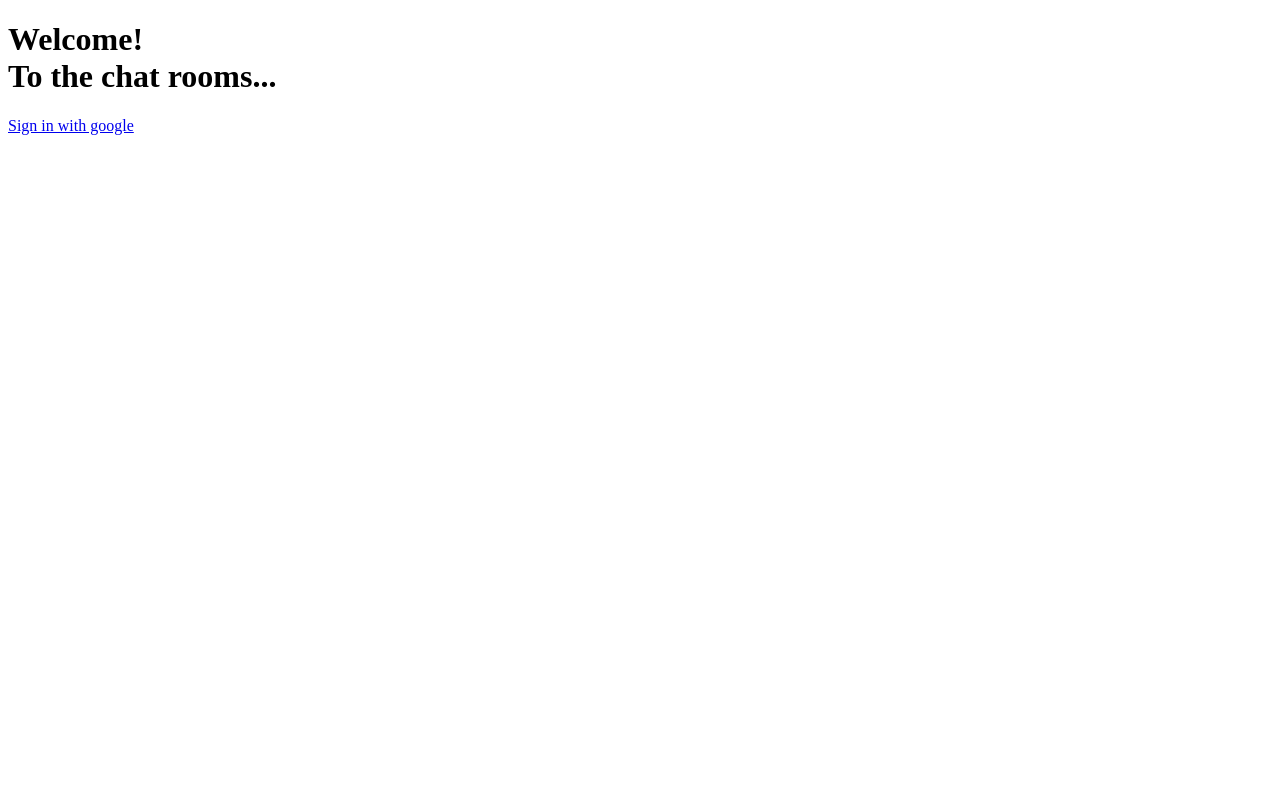
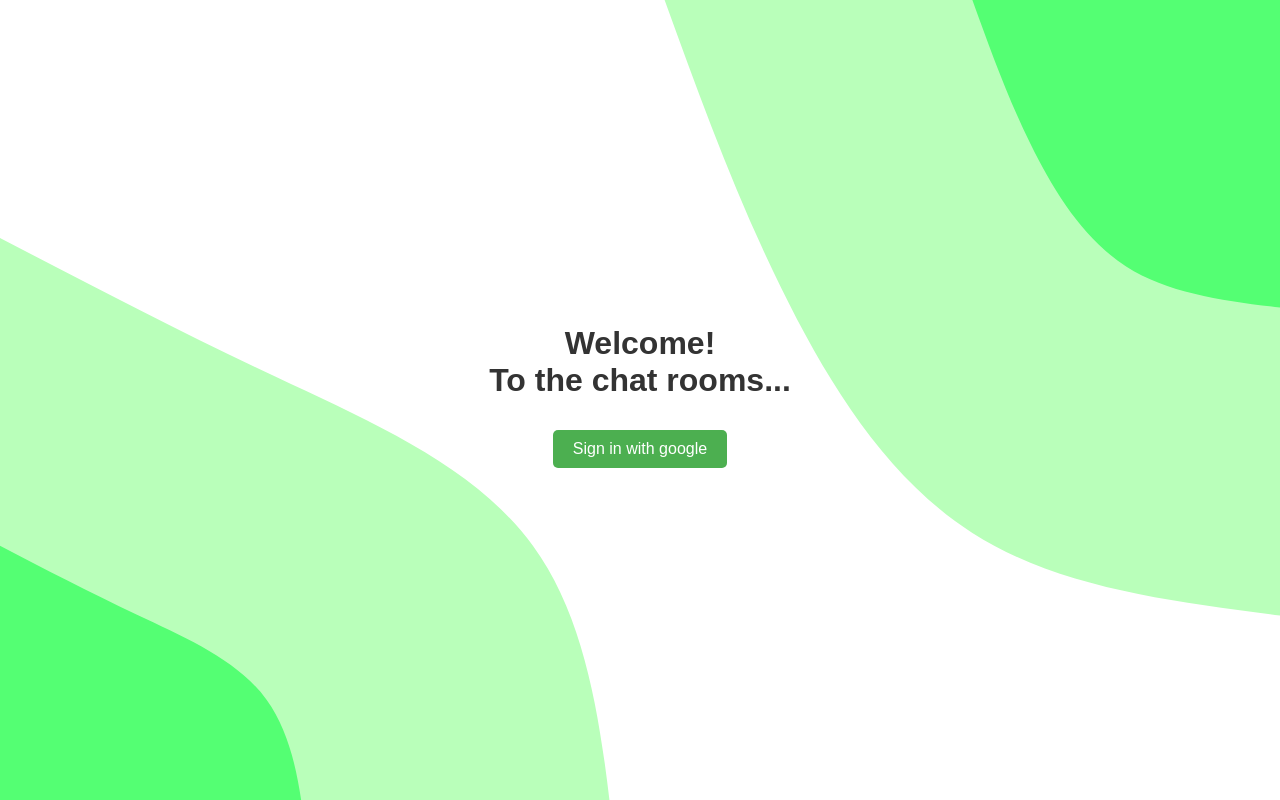
Before and after one commit to rahulpanchal0106/Chatroom_api, a website: page Chatroom_client/landing_page.html in a window 1280 px wide. Drawn offline with Linux system fonts and the light colour scheme.

Commit message:
Applying styles and UI

```diff
--- a/Chatroom_client/home_page_src/script.js
+++ b/Chatroom_client/home_page_src/script.js
@@ -112,7 +112,7 @@ socket.on('newuser',(data)=>{
 socket.on('userLeft',(data)=>{
     const user_left = `<div id="joined">Someone Left the chat</div>`
     document.querySelector('#chat-messages').innerHTML+=user_left;
-    console.log(user_left)
+    console.log("☄️☄️",user_left)
     socket.emit('userLeft',user_left);
     handle_goBottom();
 })
--- a/Chatroom_client/home_page_src/styles.css
+++ b/Chatroom_client/home_page_src/styles.css
@@ -1,13 +1,29 @@
+*{
+    font-family: Arial, sans-serif;
+}
 body {
-    font-family: Arial, sans-serif;
     margin: 0;
     padding: 0;
     transition: all 0.7s ease;
+    overflow-y: hidden;
 }
 
 ::-webkit-scrollbar{
     width: 0px;
 }
+nav{
+    display: flex;
+    justify-content:space-evenly;
+    align-items: center;
+    background-color: #b8e2b100;
+    width: 95%;
+    padding: 15px 2.5%;
+    backdrop-filter: blur(10px);
+}
+#chat_name{
+    font-size: 1.5em;
+}
+
 
 .chat-container {
     max-width: 600px;
@@ -19,6 +35,9 @@ body {
     box-shadow: 0 0 10px rgba(0, 0, 0, 0.1);
     display: flex;
     flex-direction: column;
+    background-image: url('./blob-scene-haikei.svg');
+    background-size: cover;
+    background-repeat: no-repeat;
 }
 
 button {
@@ -43,6 +62,7 @@ button:hover {
     align-items: center;
     justify-content: flex-end;
     padding: 10px;
+    height: 5vh;
     background-color: #f5f5f500;
     width: 96.45%;
 
@@ -53,8 +73,9 @@ button:hover {
     flex-direction: column;
     align-items: flex-start;
     padding: 10px;
-    height: 99lvh;
+    height: 80vh;
     overflow-y: auto;
+
 }
 #msg_recieved{
     display: flex;
--- a/Chatroom_client/landing_page.html
+++ b/Chatroom_client/landing_page.html
@@ -4,6 +4,7 @@
     <meta charset="UTF-8">
     <meta name="viewport" content="width=device-width, initial-scale=1.0">
     <title>Chat Rooms</title>
+    <link rel="stylesheet" href="./landing_page_src/styles.css">
 </head>
 <body>
     <h1>Welcome!<br>To the chat rooms...</h1>
--- /dev/null
+++ b/Chatroom_client/landing_page_src/styles.css
@@ -0,0 +1,39 @@
+body {
+    font-family: 'Arial', sans-serif;
+    background-image: url(./blob-scene-haikei.svg);
+    margin: 0;
+    padding: 0;
+    display: flex;
+    align-items: center;
+    justify-content: center;
+    height: 100vh;
+    flex-direction: column;
+    background-size: cover;
+}
+
+h1 {
+    color: #333;
+    text-align: center;
+}
+
+a {
+    display: block;
+    text-align: center;
+    text-decoration: none;
+    color: #fff;
+    background-color: #4CAF50;
+    padding: 10px 20px;
+    margin: 10px auto;
+    border-radius: 5px;
+    transition: background-color 0.3s;
+}
+
+a:hover {
+    background-color: #45a049;
+}
+
+@media (max-width: 600px) {
+    h1 {
+        font-size: 24px;
+    }
+}
```
Also changed, not shown: Chatroom_client/index.html (+2 -1 lines), Chatroom_client/home_page_src/blob-scene-haikei.svg (added), Chatroom_client/landing_page_src/blob-scene-haikei.svg (added).
